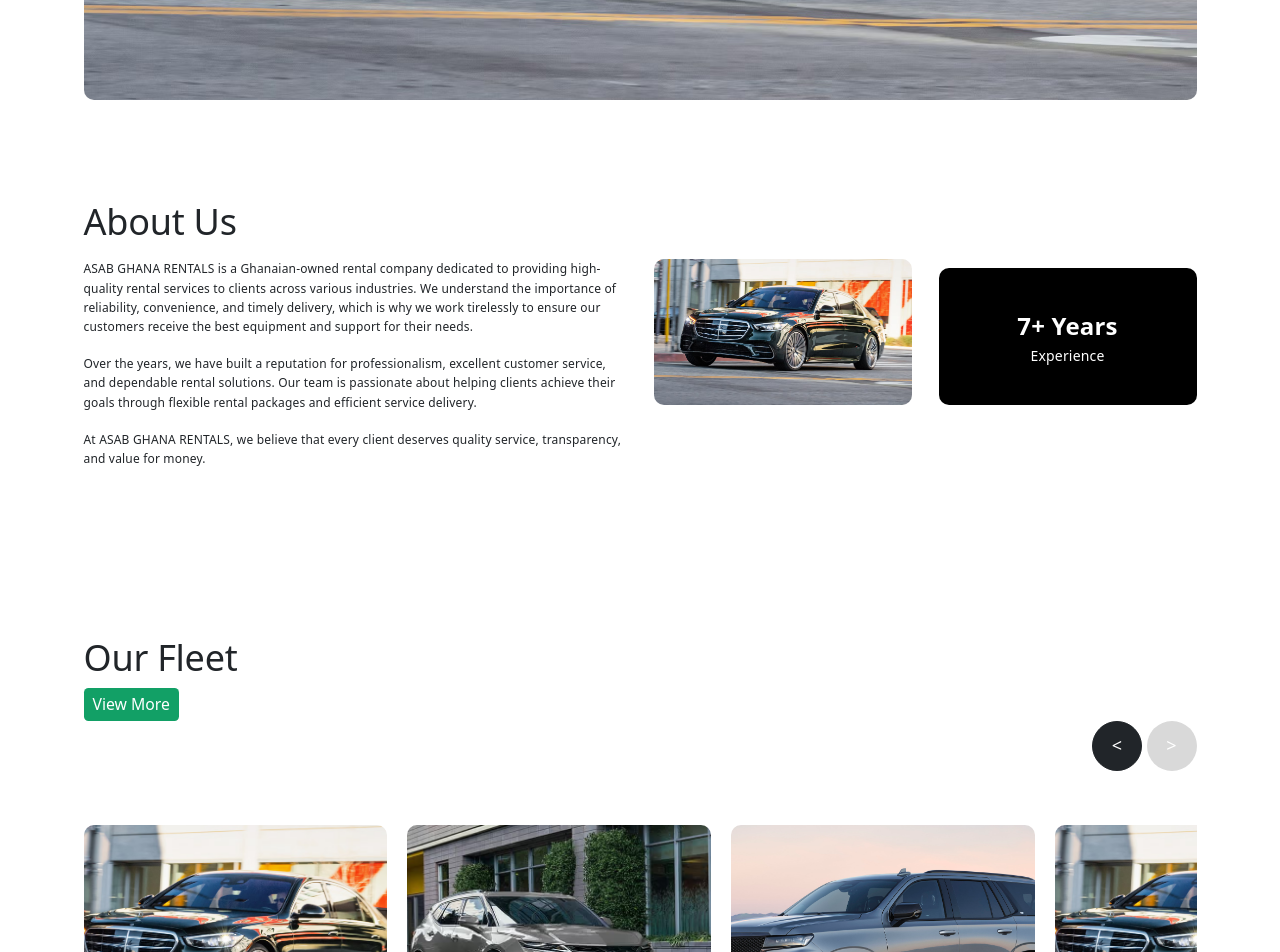
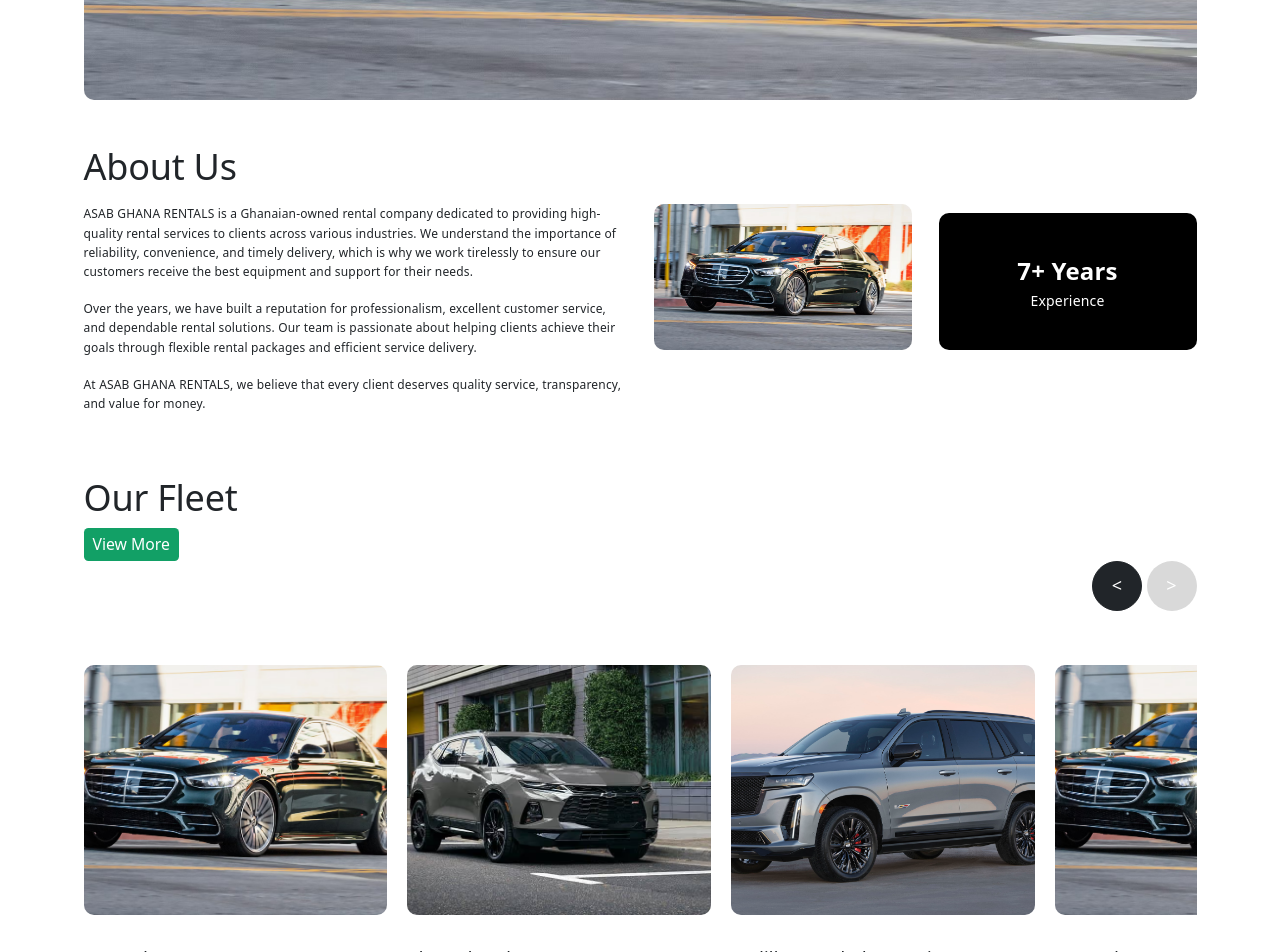
Before and after one commit to grooveyman/asabghana, a React (Vite) app: page /#/ in a window 1280 px wide. Shown: the part 540-1492 px from the top of the page. Built offline with nearby package versions, Linux system fonts and the light colour scheme.

Commit message:
update to buttons

```diff
--- a/src/components/AvailableCars.tsx
+++ b/src/components/AvailableCars.tsx
@@ -1,6 +1,8 @@
 
+import { useNavigate } from "react-router-dom";
 import "./availablecars.css";
 const AvailableCars: React.FC = () => {
+    const navigate = useNavigate();
     return (
         <>
             <div className="container">
@@ -43,7 +45,7 @@
                         </div>
                     </div>
                     <div className="d-flex justify-content-center mt-4">
-                        <button className="btn btn-primary btn-sm">View More</button>
+                        <button className="btn btn-primary btn-sm" onClick={() => navigate("/fleet")}>View More</button>
                     </div>
                 </div>
             </div>
--- a/src/components/HeroBook.tsx
+++ b/src/components/HeroBook.tsx
@@ -1,5 +1,6 @@
 import { useState } from "react";
 import DatePicker from "react-datepicker";
+import { useNavigate } from "react-router-dom";
 
 
 const HeroBook: React.FC = () => {
@@ -14,6 +15,7 @@
 
     const [availableOnly, setAvailableOnly] = useState(false);
 
+    const navigate = useNavigate();
 
     return (
         <>
@@ -58,7 +60,7 @@
                         </div>
 
                     </div>
-                    <button type="submit" className="btn btn-primary">Book Now</button>
+                    <button type="submit" className="btn btn-primary" onClick={() => navigate("/book")}>Book Now</button>
                 </form>
             </div>
         </>
--- a/src/components/OurFleet.tsx
+++ b/src/components/OurFleet.tsx
@@ -1,12 +1,15 @@
+import { useNavigate } from "react-router-dom";
 import Slider from "./Slider";
 
 
 const OurFleet: React.FC = () => {
+    const navigate = useNavigate();
+
     return (
         <>
-            <div className="section">
+            <div className="sub-section">
                 <h2>Our Fleet</h2>
-                <button className="btn btn-primary btn-sm">View More</button>
+                <button className="btn btn-primary btn-sm" onClick={() => navigate("/fleet")}>View More</button>
 
                 <div>
                     <Slider />
--- a/src/pages/Home.tsx
+++ b/src/pages/Home.tsx
@@ -28,7 +28,7 @@
 
                 {/* About */}
 
-                <div className="about-section section">
+                <div className="about-section sub-section">
                     <h2>About Us</h2>
                     <div className="row">
                         <div className="col-md-6">
```
